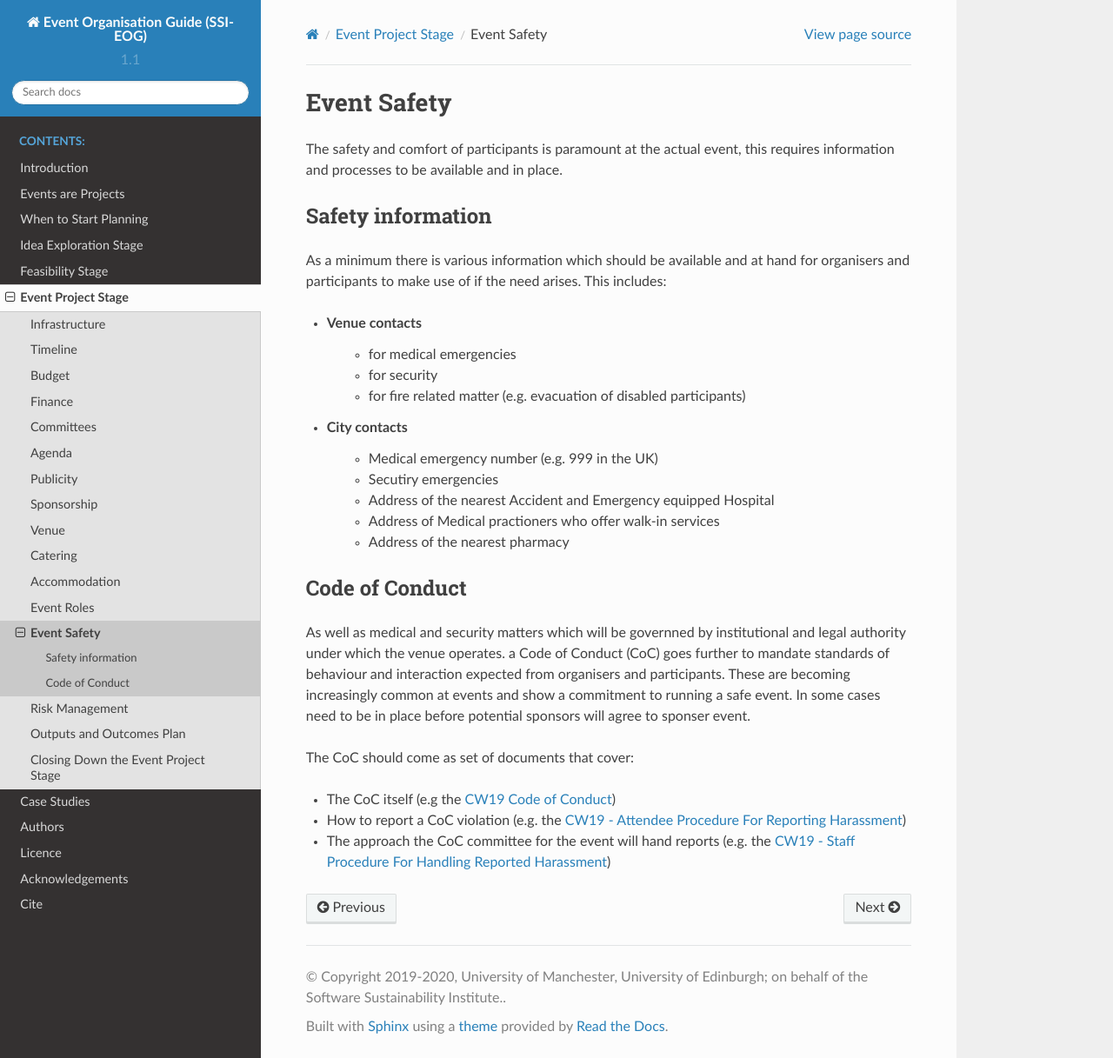
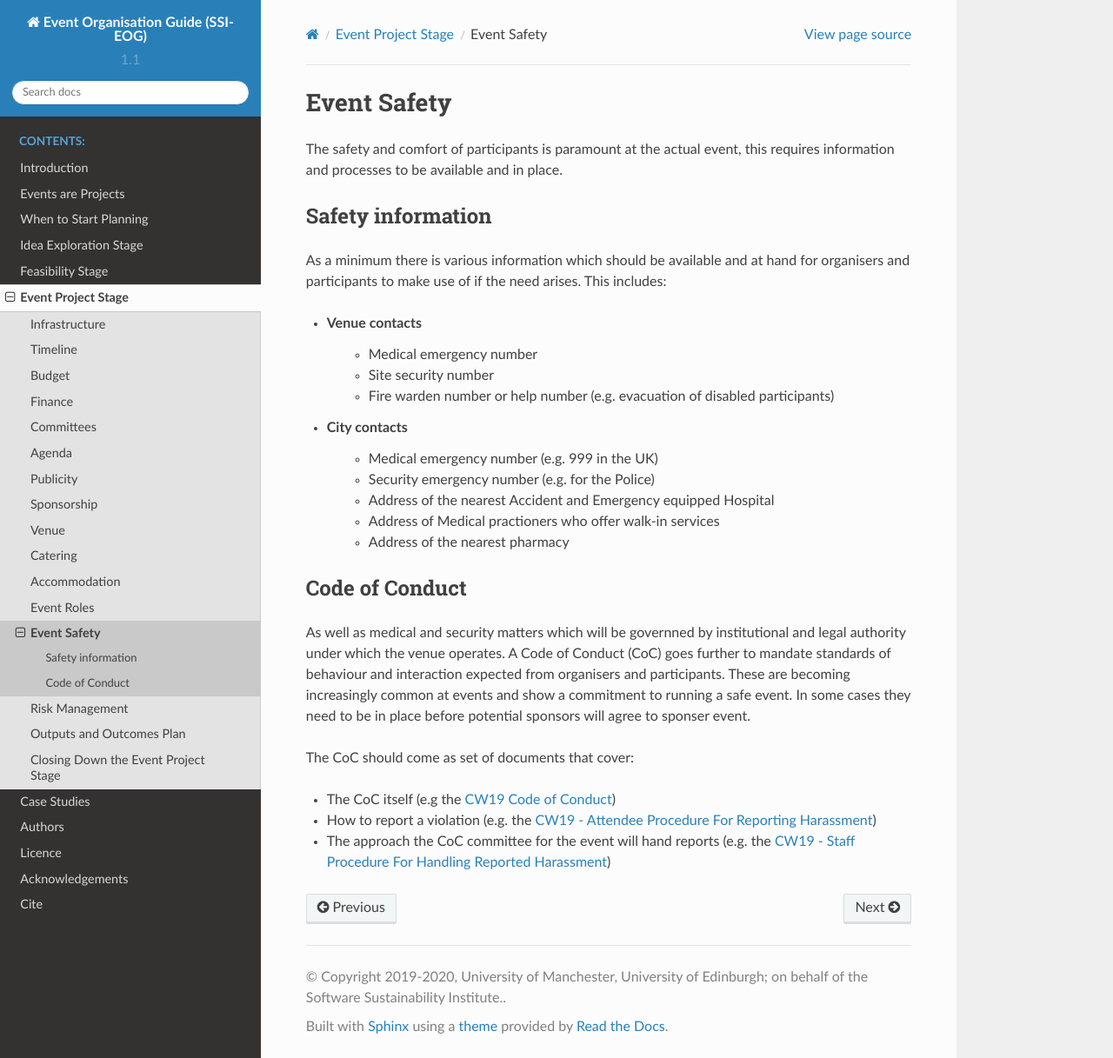
Before and after one commit to softwaresaved/event-organisation-guide, a Sphinx documentation site: the page built from docs/eog/eps-event-safety.rst, in a window 1280 px wide and 1217 px high. Shown: the whole window at 87% size. Built offline with Sphinx 7.4.7 and the Read the Docs theme 2.0.0, drawn with Linux system fonts in a browser that asks for light colours.

Commit message:
some updates

```diff
--- a/docs/eog/eps-event-safety.rst
+++ b/docs/eog/eps-event-safety.rst
@@ -10,25 +10,25 @@ Safety information
 As a minimum there is various information which should be available and at hand for organisers and participants to make use of if the need arises. This includes:
 
 - Venue contacts
-   - for medical emergencies
-   - for security
-   - for fire related matter (e.g. evacuation of disabled participants)
+   - Medical emergency number
+   - Site security number
+   - Fire warden number or help number (e.g. evacuation of disabled participants)
 
 - City contacts
    - Medical emergency number (e.g. 999 in the UK)
-   - Secutiry emergencies
+   - Security emergency number (e.g. for the Police)
    - Address of the nearest Accident and Emergency equipped Hospital
    - Address of Medical practioners who offer walk-in services
    - Address of the nearest pharmacy
 
 Code of Conduct
 ---------------
-As well as medical and security matters which will be governned by institutional and legal authority under which the venue operates. a Code of Conduct (CoC) goes further to mandate standards of behaviour and interaction expected from organisers and participants. These are becoming increasingly common at events and show a commitment to running a safe event. In some cases need to be in place before potential sponsors will agree to sponser event.
+As well as medical and security matters which will be governned by institutional and legal authority under which the venue operates. A Code of Conduct (CoC) goes further to mandate standards of behaviour and interaction expected from organisers and participants. These are becoming increasingly common at events and show a commitment to running a safe event. In some cases they need to be in place before potential sponsors will agree to sponser event.
 
 The CoC should come as set of documents that cover:
 
 - The CoC itself (e.g the `CW19 Code of Conduct <https://software.ac.uk/cw19/code-conduct>`_)
 
-- How to report a CoC violation (e.g. the `CW19 - Attendee Procedure For Reporting Harassment <https://software.ac.uk/cw19/code-of-conduct/harassment-reporting-procedure>`_)
+- How to report a violation (e.g. the `CW19 - Attendee Procedure For Reporting Harassment <https://software.ac.uk/cw19/code-of-conduct/harassment-reporting-procedure>`_)
 
 - The approach the CoC committee for the event will hand reports (e.g. the `CW19 - Staff Procedure For Handling Reported Harassment <https://www.software.ac.uk/cw19/code-of-conduct/staff-procedure-handling-reported-harassment>`_)
```
